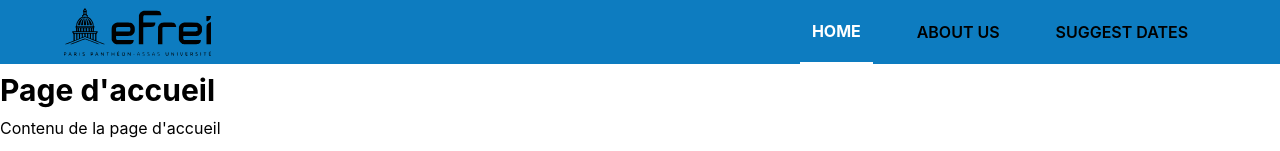
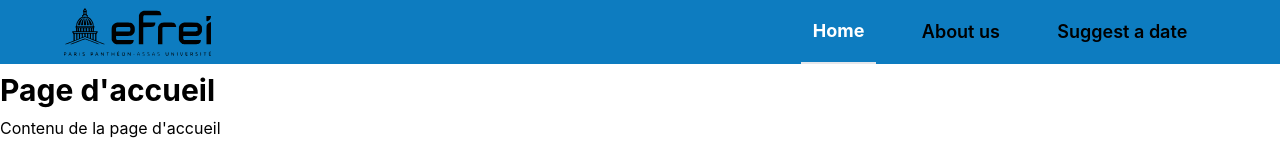
Before and after one commit to Bllopp/Advanced_progamming_project, a React (Create React App) app in the folder Front-end/: page / in a window 1280 px wide. Shown: the top 151 px of the page. Built offline with nearby package versions, Linux system fonts and the light colour scheme.

Commit message:
♻️ Frontend: Refactor topBar, create customButton

```diff
--- /dev/null
+++ b/Front-end/src/components/CustomButton.jsx
@@ -0,0 +1,12 @@
+export const CustomButton = ({
+  children,
+  className = "line-clamp-1",
+  disabled,
+  onClick,
+}) => {
+  return (
+    <button className={className} disabled={disabled} onClick={() => onClick()}>
+      {children}
+    </button>
+  );
+};
--- a/Front-end/src/components/TopBar.jsx
+++ b/Front-end/src/components/TopBar.jsx
@@ -2,14 +2,35 @@
 import logo from "@/assets/logo-efrei.svg";
 import burgerMenu from "@/assets/burger-menu.svg";
 import close from "@/assets/close-circle.svg";
-import { NavLink } from "react-router-dom";
-import { ABOUT_ROUTE, GENERATE_A_DATE_ROUTE } from "@/router/routes";
+import { NavLink, useNavigate } from "react-router-dom";
 import clsx from "clsx";
+import { PATHS } from "../router/paths";
+import { useState } from "react";
+import { CustomButton } from "./CustomButton";
 
-export const TopBar = ({isMenuOpen, setIsMenuOpen}) => {
+export const TopBar = ({ isMenuOpen, setIsMenuOpen }) => {
+  const [rootElement] = PATHS.filter((path) => path.path === "");
+  const navigateTo = (element) => {
+    setElements(
+      elements.map((el) => ({
+        ...el,
+        isActive: element.path === el.path,
+      }))
+    );
+    navigate(element.path);
+  };
+
+  const navigate = useNavigate();
+  const [elements, setElements] = useState(
+    rootElement.children.map((element) => ({
+      ...element,
+      isActive: element.path === "/",
+    }))
+  );
+
 
   return (
-    <header className="flex w-full h-[var(--topbar-height)] bg-[var(--primary)] mx-auto py-1 fixed top-0 w-content justify-center">
+    <header className="flex w-full h-[var(--topbar-height)] z-50 bg-[var(--primary)] mx-auto py-1 fixed top-0 w-content justify-center">
       <div className="absolute max-sm:border-b-2 max-sm:border-black inset-0 px-4 md:px-16 flex max-sm:flex-col items-center max-w-full">
         <div className="flex justify-between max-sm:py-2 lg:w-full sm:w-2/5 w-full">
           <a href="#">
@@ -33,21 +54,22 @@ export const TopBar = ({isMenuOpen, setIsMenuOpen}) => {
             "flex w-full max-sm:flex-col max-sm:absolute max-sm:translate-y-[var(--topbar-height)] sm:justify-around sm:w-3/5 h-full items-center"
           )}
         >
-          <li className="max-sm:hover:bg-white max-sm:hover:text-black cursor-pointer max-sm:w-full flex justify-center items-center max-sm:bg-[var(--primary)] sm:h-full py-button sm:px-3 border-b-2 border-b-white text-white">
-            <NavLink className={"font-bold"} to={"/"}>
-              HOME
-            </NavLink>
-          </li>
-          <li className="max-sm:hover:bg-white max-sm:hover:text-black cursor-pointer max-sm:w-full flex items-center justify-center max-sm:bg-[var(--primary)] sm:h-full py-button sm:px-3">
-            <NavLink className={"font-semibold"} to={ABOUT_ROUTE}>
-              ABOUT US
-            </NavLink>
-          </li>
-          <li className="max-sm:hover:bg-white max-sm:hover:text-black cursor-pointer max-sm:w-full flex items-center justify-center max-sm:bg-[var(--primary)] sm:h-full py-button sm:px-3">
-            <NavLink className={"font-semibold"} to={GENERATE_A_DATE_ROUTE}>
-              SUGGEST DATES
-            </NavLink>
-          </li>
+          {elements.map((element, i) => (
+            <li className="h-full max-sm:w-full">
+              <CustomButton
+                onClick={() => navigateTo(element)}
+                key={i}
+                className={clsx(
+                  element.isActive
+                    ? "max-sm:border-white font-bold border-b-2 text-white"
+                    : "max-sm:border-black font-semibold",
+                  "max-sm:border-b-2 md:text-lg max-sm:hover:bg-white max-sm:hover:text-black cursor-pointer max-sm:w-full flex items-center justify-center max-sm:bg-[var(--primary)] sm:h-full py-button sm:px-3"
+                )}
+              >
+                  {element.label}
+              </CustomButton>
+            </li>
+          ))}
         </ul>
       </div>
     </header>
--- a/Front-end/src/pages/Root.jsx
+++ b/Front-end/src/pages/Root.jsx
@@ -7,7 +7,7 @@ export const Root = () => {
   const [isMenuOpen, setIsMenuOpen] = useState(false);
 
   return (
-    <div className="h-full">
+    <div className="h-full scrollbar-none">
       <TopBar
         isMenuOpen={isMenuOpen}
         setIsMenuOpen={(state) => setIsMenuOpen(state)}
--- a/Front-end/src/router/index.js
+++ b/Front-end/src/router/index.js
@@ -1,26 +1,4 @@
 import { createBrowserRouter as Router } from "react-router-dom";
-import { Home, About, GenerateADateForm, ErrorPage } from "@pages";
-import { ABOUT_ROUTE, GENERATE_A_DATE_ROUTE } from "./routes";
-import { Root } from "@pages";
+import { PATHS } from "./paths";
 
-export const router = Router([
-  {
-    path: "",
-    element: <Root />,
-    errorElement: <ErrorPage error={"404"} />,
-    children: [
-      {
-        path: '/',
-        element: <Home />,
-      },
-      {
-        path: ABOUT_ROUTE,
-        element: <About />,
-      },
-      {
-        path: GENERATE_A_DATE_ROUTE,
-        element: <GenerateADateForm />,
-      },
-    ],
-  },
-]);
+export const router = Router(PATHS);
--- /dev/null
+++ b/Front-end/src/router/paths.js
@@ -0,0 +1,25 @@
+import { Home, About, GenerateADateForm, ErrorPage } from "@pages";
+import { HOME, ABOUT_US, GENERATE_A_DATE } from "./routes";
+import { Root } from "@pages";
+
+export const PATHS = [
+  {
+    path: "",
+    element: <Root />,
+    errorElement: <ErrorPage error={"404"} />,
+    children: [
+      {
+        ...HOME,
+        element: <Home />,
+      },
+      {
+        ...ABOUT_US,
+        element: <About />,
+      },
+      {
+        ...GENERATE_A_DATE,
+        element: <GenerateADateForm />,
+      },
+    ],
+  },
+];
--- a/Front-end/src/router/routes.js
+++ b/Front-end/src/router/routes.js
@@ -1,2 +1,12 @@
-export const ABOUT_ROUTE = "/about-us";
-export const GENERATE_A_DATE_ROUTE = "/generate-a-date-form";
+export const HOME = {
+  label: "Home",
+  path: "/",
+};
+export const ABOUT_US = {
+  label: "About us",
+  path: "/about-us",
+};
+export const GENERATE_A_DATE = {
+  label: "Suggest a date",
+  path: "/generate-a-date-form",
+};
```
